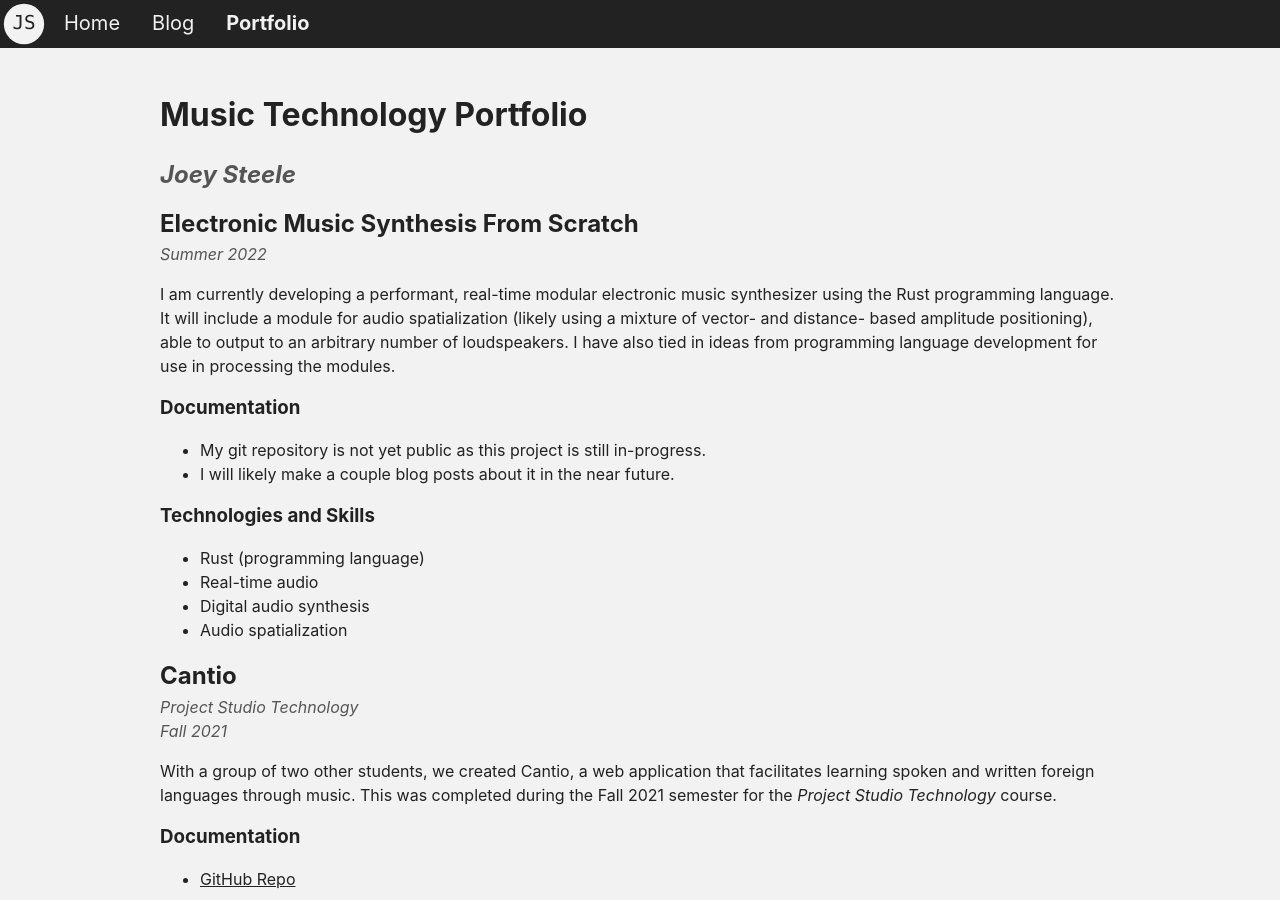
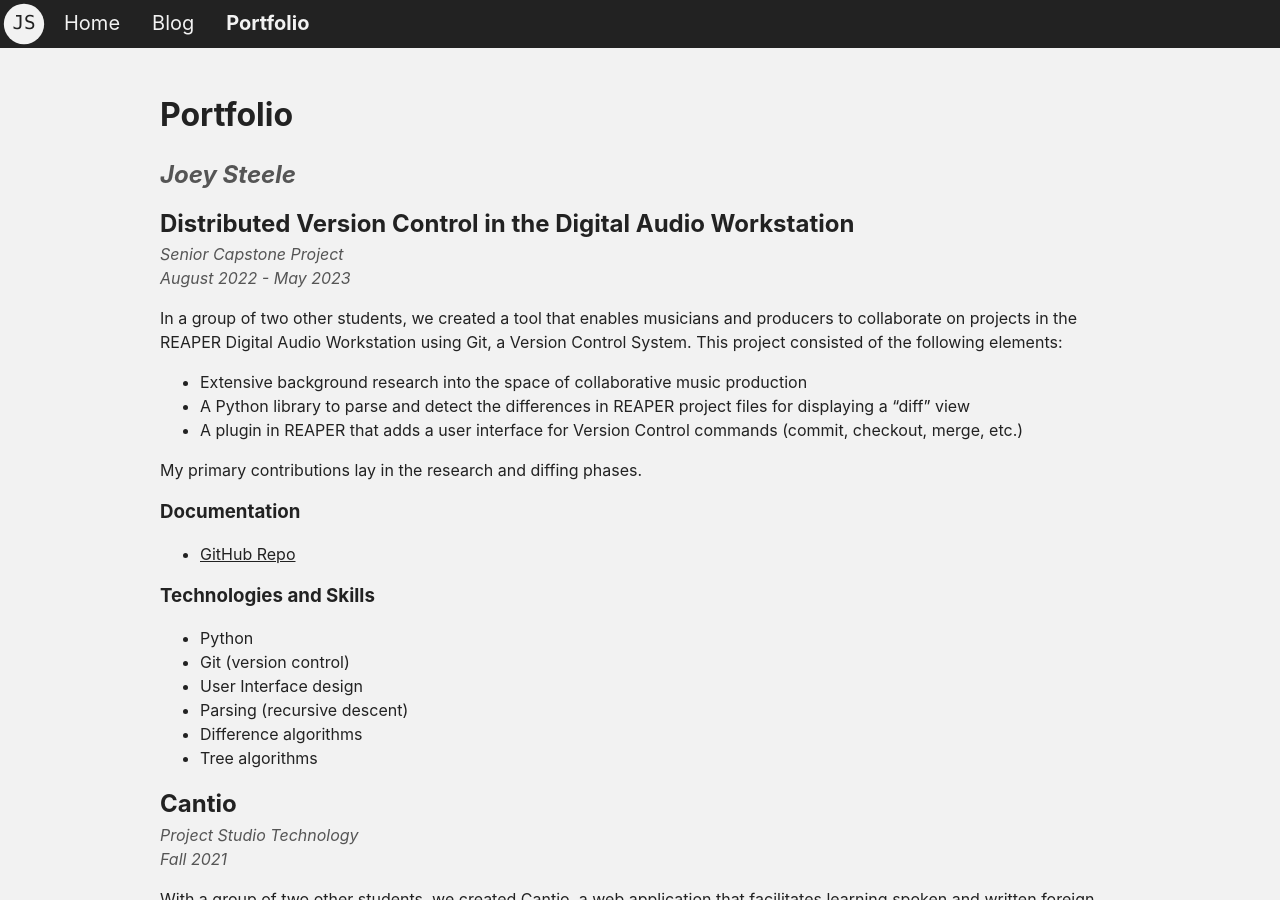
Before and after one commit to joeysteele2001/joeysteele2001.github.io, a Jekyll site: the page built from portfolio.html, in a window 1280 px wide and 900 px high. Built offline with Jekyll 4.4.1, drawn with Linux system fonts in a browser that asks for light colours.

Commit message:
Update portfolio and Home

```diff
--- a/_data/portfolio.yml
+++ b/_data/portfolio.yml
@@ -1,66 +1,92 @@
-- name: Electronic Music Synthesis From Scratch
-  date: Summer 2022
-  description: I am currently developing a performant, real-time modular electronic music synthesizer using the Rust programming language.
-    It will include a module for audio spatialization (likely using a mixture of vector- and distance- based amplitude positioning), able to output to an arbitrary number of loudspeakers.
-    I have also tied in ideas from programming language development for use in processing the modules.
+# - name: Electronic Music Synthesis From Scratch
+#   date: Summer 2022
+#   description: I am currently developing a performant, real-time modular electronic music synthesizer using the Rust programming language.
+#     It will include a module for audio spatialization (likely using a mixture of vector- and distance- based amplitude positioning), able to output to an arbitrary number of loudspeakers.
+#     I have also tied in ideas from programming language development for use in processing the modules.
+#   documentation:
+#     - My git repository is not yet public as this project is still in-progress.
+#     - I will likely make a couple blog posts about it in the near future.
+#   techs:
+#   - Rust (programming language)
+#   - Real-time audio
+#   - Digital audio synthesis
+#   - Audio spatialization
+
+- name: Distributed Version Control in the Digital Audio Workstation
+  course: Senior Capstone Project
+  date: August 2022 - May 2023
+  description: |
+    In a group of two other students, we created a tool that enables musicians and producers to collaborate on projects in the REAPER Digital Audio Workstation using Git, a Version Control System.
+    This project consisted of the following elements:
+
+    * Extensive background research into the space of collaborative music production
+    * A Python library to parse and detect the differences in REAPER project files for displaying a "diff" view
+    * A plugin in REAPER that adds a user interface for Version Control commands (commit, checkout, merge, etc.)
+
+    My primary contributions lay in the research and diffing phases.
   documentation:
-    - My git repository is not yet public as this project is still in-progress.
-    - I will likely make a couple blog posts about it in the near future.
+    - "[GitHub Repo](https://github.com/smissner/REAPERVersionController)"
   techs:
-  - Rust (programming language)
-  - Real-time audio
-  - Digital audio synthesis
-  - Audio spatialization
+    - Python
+    - Git (version control)
+    - User Interface design
+    - Parsing (recursive descent)
+    - Difference algorithms
+    - Tree algorithms
 
 - name: Cantio
   course: Project Studio Technology
   date: Fall 2021
-  description: With a group of two other students, we created Cantio, a web application that facilitates learning spoken and written foreign languages through music.
+  description:
+    With a group of two other students, we created Cantio, a web application that facilitates learning spoken and written foreign languages through music.
     This was completed during the Fall 2021 semester for the *Project Studio Technology* course.
   documentation:
-  - "[GitHub Repo](https://github.com/joeysteele2001/language-of-music)"
+    - "[GitHub Repo](https://github.com/joeysteele2001/language-of-music)"
   techs:
-  - Javascript
-  - Typescript
-  - Python
-  - React
-  - Beautiful Soup
+    - Javascript
+    - Typescript
+    - Python
+    - React
+    - Beautiful Soup
 
 - name: Moog Hackathon
   date: February 2021
-  description: I created the Phoenix Uke, a ukulele body modified to control a Moog Werkstatt synthesizer, with two other students.
+  description:
+    I created the Phoenix Uke, a ukulele body modified to control a Moog Werkstatt synthesizer, with two other students.
     Our project won third place in the hackathon.
   documentation:
-  - "[Project Video](https://youtu.be/bA1lbHErTJ4)"
-  - "[GitHub Repo](https://github.com/joeysteele2001/moog2021)"
+    - "[Project Video](https://youtu.be/bA1lbHErTJ4)"
+    - "[GitHub Repo](https://github.com/joeysteele2001/moog2021)"
   techs:
-  - Teensy (Arduino)
-  - C++
-  - Moog Werkstatt
-  - Analog synthesis
-  - Circuit design
-  - Soldering
+    - Teensy (Arduino)
+    - C++
+    - Moog Werkstatt
+    - Analog synthesis
+    - Circuit design
+    - Soldering
 
 - name: Modular Prelude in C
   course: Laptop Orchestra
   date: Spring 2020
-  description: I composed a piece of music written for a virtual instrument I designed from scratch in VCV Rack.
+  description:
+    I composed a piece of music written for a virtual instrument I designed from scratch in VCV Rack.
     I wrote the semi-unconventional visual score in LilyPond, a LaTeX-like programming language for music score engraving.
     This was completed in the second half of the Spring 2020 semester, immediately after the transition to online classes due to COVID.
   documentation:
-  - "[Project Video](https://youtu.be/GjICcyIbmm4)"
+    - "[Project Video](https://youtu.be/GjICcyIbmm4)"
   techs:
-  - Music Composition
-  - VCV Rack (simulated modular synth)
-  - TouchOSC (mobile phone interface)
-  - LilyPond (musical score)
+    - Music Composition
+    - VCV Rack (simulated modular synth)
+    - TouchOSC (mobile phone interface)
+    - LilyPond (musical score)
 
 - name: Harpsichord Synthesizer
   course: Audio Technology I
   date: Fall 2020
-  description: I wrote a synthesizer that loosely models a harpsichord from scratch in PureData, a visual audio programming environment.
+  description:
+    I wrote a synthesizer that loosely models a harpsichord from scratch in PureData, a visual audio programming environment.
     This work was completed at the end of the Fall 2020 semester for the *Audio Technology I* course.
   documentation:
-  - "[Video of Project](https://youtu.be/w3vi4k1LeL8)"
+    - "[Video of Project](https://youtu.be/w3vi4k1LeL8)"
   techs:
-  - PureData
+    - PureData
--- a/portfolio.html
+++ b/portfolio.html
@@ -1,5 +1,5 @@
 ---
-title: Music Technology Portfolio
+title: Portfolio
 subtitle: Joey Steele
 layout: post
 ---
```
Also changed, not shown: _posts/2022-05-19-banner-overview.md (+1 -1 lines), _posts/2022-05-31-bezier-graphs-overview.md (+1 -1 lines), index.md (+9 -1 lines).
